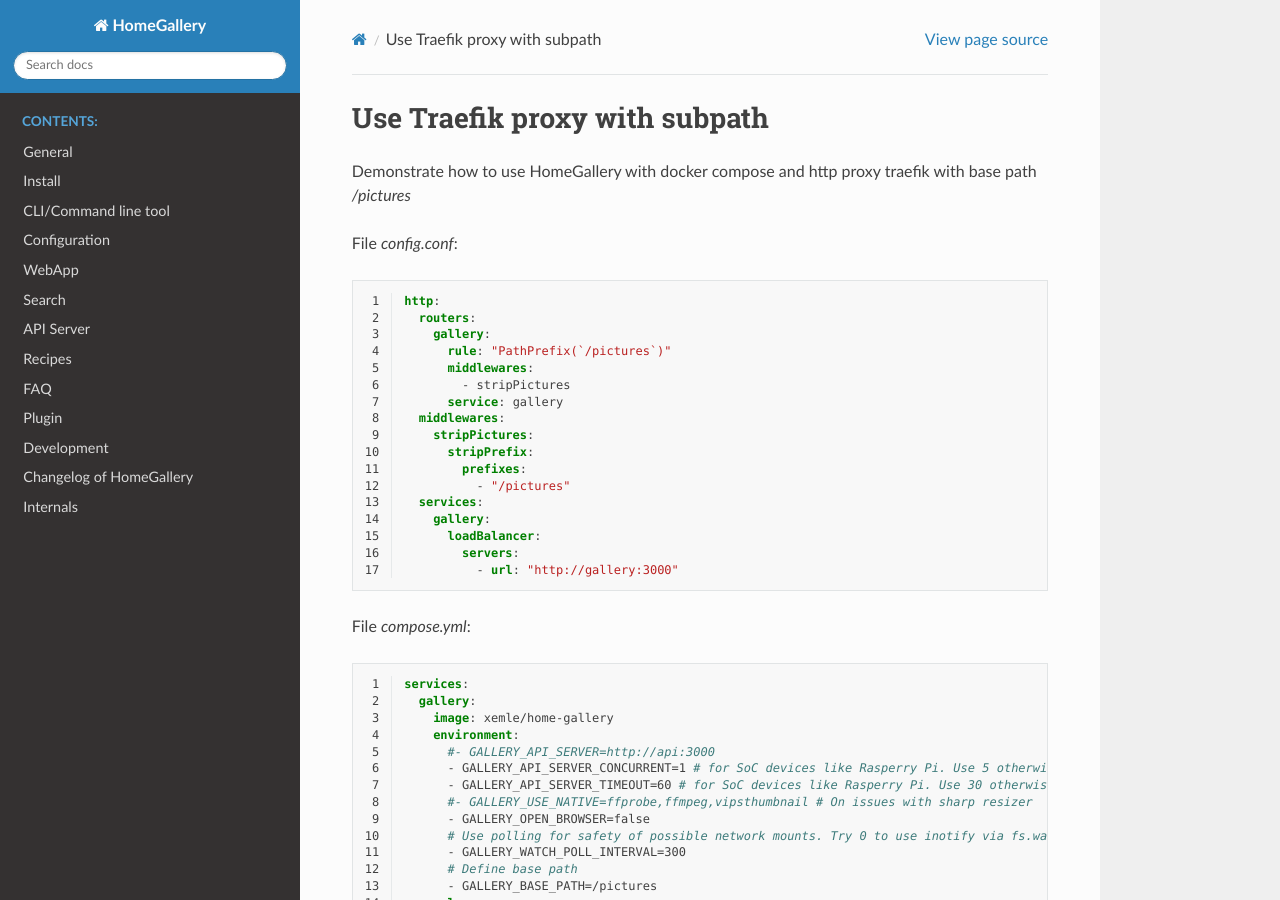
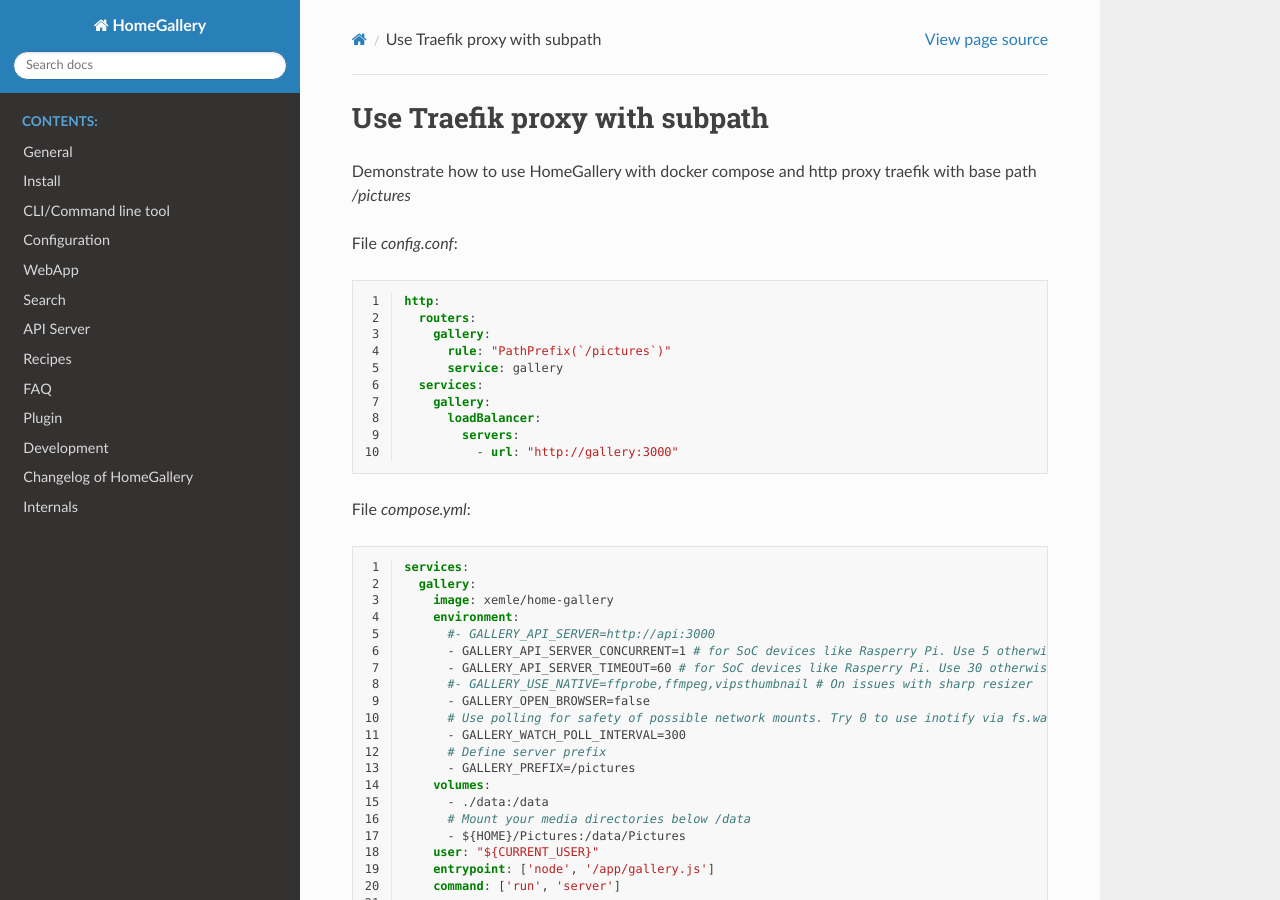
Before and after one commit to xemle/home-gallery-doc, a Sphinx documentation site: the page built from source/recipes/docker-traefik-subpath.rst, in a window 1280 px wide and 900 px high. Built offline with Sphinx 7.4.7 and the Read the Docs theme 2.0.0, drawn with Linux system fonts in a browser that asks for light colours.

Commit message:
Improve proxy examples with subpath

```diff
--- a/source/recipes/docker-nginx-subpath.rst
+++ b/source/recipes/docker-nginx-subpath.rst
@@ -23,7 +23,7 @@ File `nginx.conf`:
             proxy_set_header X-Forwarded-For $proxy_add_x_forwarded_for;
             proxy_set_header X-Forwarded-Proto $scheme;
 
-            proxy_pass http://gallery:3000/;
+            proxy_pass http://gallery:3000/pictures/;
         }
     }
 
@@ -43,8 +43,8 @@ File `compose.yml`:
           - GALLERY_OPEN_BROWSER=false
           # Use polling for safety of possible network mounts. Try 0 to use inotify via fs.watch
           - GALLERY_WATCH_POLL_INTERVAL=300
-          # Define base path
-          - GALLERY_BASE_PATH=/pictures
+          # Define server prefix
+          - GALLERY_PREFIX=/pictures
         volumes:
           - ./data:/data
           # Mount your media directories below /data
--- a/source/recipes/docker-traefik-subpath.rst
+++ b/source/recipes/docker-traefik-subpath.rst
@@ -12,14 +12,7 @@ File `config.conf`:
       routers:
         gallery:
           rule: "PathPrefix(`/pictures`)"
-          middlewares:
-            - stripPictures
           service: gallery
-      middlewares:
-        stripPictures:
-          stripPrefix:
-            prefixes:
-              - "/pictures"
       services:
         gallery:
           loadBalancer:
@@ -43,8 +36,8 @@ File `compose.yml`:
           - GALLERY_OPEN_BROWSER=false
           # Use polling for safety of possible network mounts. Try 0 to use inotify via fs.watch
           - GALLERY_WATCH_POLL_INTERVAL=300
-          # Define base path
-          - GALLERY_BASE_PATH=/pictures
+          # Define server prefix
+          - GALLERY_PREFIX=/pictures
         volumes:
           - ./data:/data
           # Mount your media directories below /data
```
